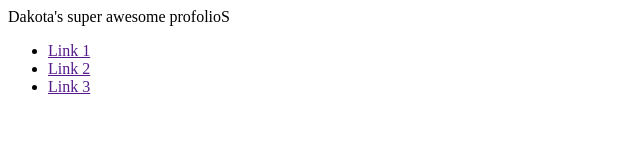
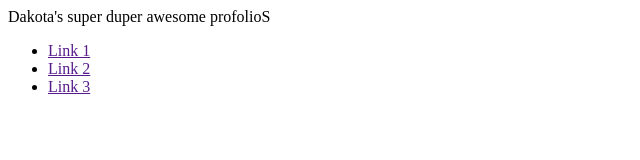
Before and after one commit to Xephlyn/linktree-example, a plain HTML site: page index.html in a window 1280 px wide. Shown: the full height of the page, 0-640 px from the left. Drawn offline with Linux system fonts and the light colour scheme.

Commit message:
Made it super

```diff
--- a/index.html
+++ b/index.html
@@ -6,7 +6,7 @@
     <title></title>
   </head>
   <body>
-    <header>Dakota's super awesome profolioS</header>
+    <header>Dakota's super duper awesome profolioS</header>
     <nav>
       <ul>
         <li><a href=""> Link 1 </a></li>
```
